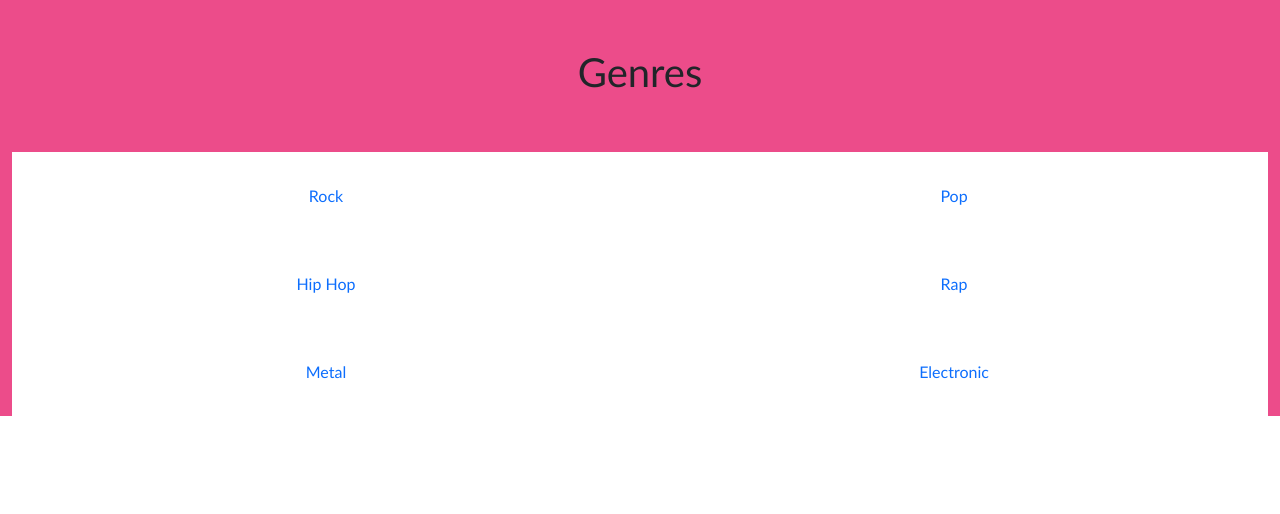
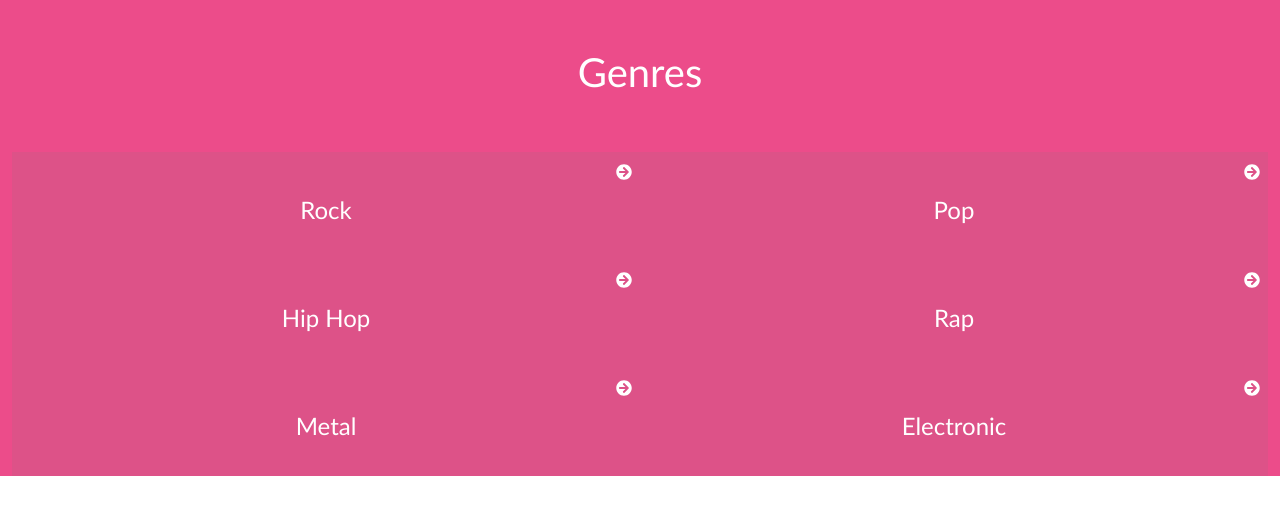
Before and after one commit to mistermaxis/MusicApp, a React (Create React App) app: page / in a window 1280 px wide. Shown: the top 514 px of the page. Built offline with nearby package versions, Linux system fonts and the light colour scheme; a web font is replaced by a local one.

Commit message:
Add style for genres list

```diff
--- a/src/components/genres/genres-list.css
+++ b/src/components/genres/genres-list.css
@@ -0,0 +1,17 @@
+.genres-title,
+.card-text {
+  color: white;
+}
+
+.card-text {
+  text-decoration: none;
+  font-size: 1.5rem;
+}
+
+.card {
+  background-color: #7772 !important;
+}
+
+.icon {
+  height: 2rem;
+}
```
